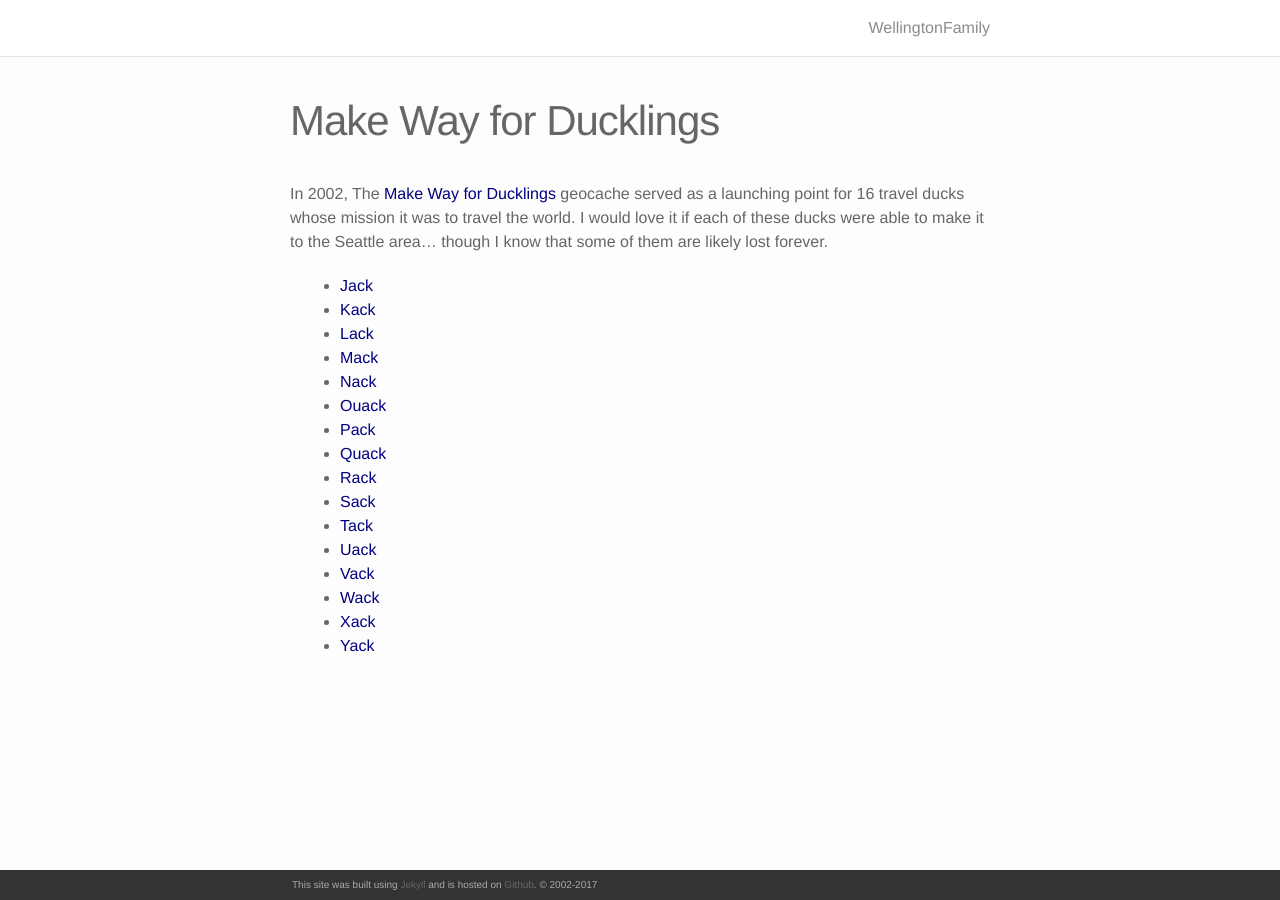
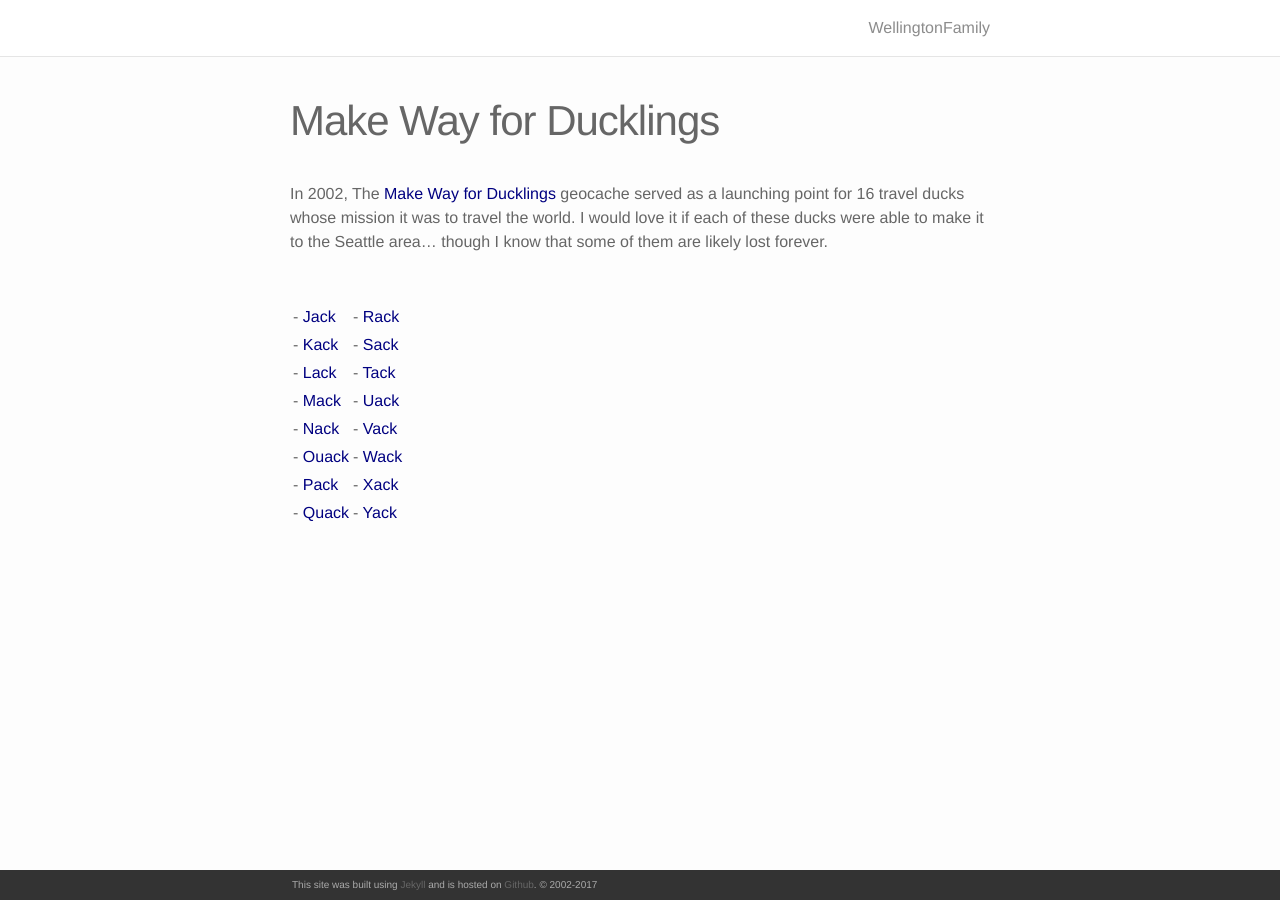
Before and after one commit to WellingtonFamily/wellingtonfamily.github.com, a Jekyll site: the page built from _geocaching/make_way_for_ducklings.md, in a window 1280 px wide. Built offline with Jekyll 4.4.1, drawn with Linux system fonts in a browser that asks for light colours; nearby versions of some CDN libraries.

```diff
--- a/_config.yml
+++ b/_config.yml
@@ -19,23 +19,34 @@ markdown: kramdown
 # paginate: 15
 # paginate_path: "/blog/page:num/"
 
+plugins: [jekyll-paginate]
 
 collections:
   maria:
     output: true
     permalink: /maria/:path/
-
   tori:
     output: true
     permalink: /tori/:path/
-
   geocaching:
     output: true
     permalink: /geocaching/:path/
-
+  knives:
+    output: true
+    permalink: /bill/knives/:path/
   temp:
     output: true
     permalink: /temp/:path/
 
+defaults:
+  - scope:
+      path: ""
+      type: ""
+    values:
+      layout: "page"
 
-plugins: [jekyll-paginate]
+  - scope:
+      path: ""
+      type: "knives"
+    values:
+      layout: "page"
--- a/_geocaching/make_way_for_ducklings.md
+++ b/_geocaching/make_way_for_ducklings.md
@@ -5,19 +5,14 @@ title: "Make Way for Ducklings"
 
 In 2002, The [Make Way for Ducklings](https://www.geocaching.com/geocache/GC4399_make-way-for-ducklings) geocache served as a launching point for 16 travel ducks whose mission it was to travel the world.  I would love it if each of these ducks were able to make it to the Seattle area... though I know that some of them are likely lost forever.
 
-- [Jack](https://www.geocaching.com/track/details.aspx?id=8348)
-- [Kack](https://www.geocaching.com/track/details.aspx?id=11193)
-- [Lack](https://www.geocaching.com/track/details.aspx?id=10229)
-- [Mack](https://www.geocaching.com/track/details.aspx?id=7161)
-- [Nack](https://www.geocaching.com/track/details.aspx?id=7101)
-- [Ouack](https://www.geocaching.com/track/details.aspx?id=7211)
-- [Pack](https://www.geocaching.com/track/details.aspx?id=9301)
-- [Quack](https://www.geocaching.com/track/details.aspx?id=8875)
-- [Rack](https://www.geocaching.com/track/details.aspx?id=6776)
-- [Sack](https://www.geocaching.com/track/details.aspx?id=7588)
-- [Tack](https://www.geocaching.com/track/details.aspx?id=9334)
-- [Uack](https://www.geocaching.com/track/details.aspx?id=6904)
-- [Vack](https://www.geocaching.com/track/details.aspx?id=10216)
-- [Wack](https://www.geocaching.com/track/details.aspx?id=8838)
-- [Xack](https://www.geocaching.com/track/details.aspx?id=7961)
-- [Yack](https://www.geocaching.com/track/details.aspx?id=6622)
+|                                                                    |                                                                    |
+|====================================================================|====================================================================|
+| - [Jack](https://www.geocaching.com/track/details.aspx?id=8348)    | - [Rack](https://www.geocaching.com/track/details.aspx?id=6776)    |
+| - [Kack](https://www.geocaching.com/track/details.aspx?id=11193)   | - [Sack](https://www.geocaching.com/track/details.aspx?id=7588)    |
+| - [Lack](https://www.geocaching.com/track/details.aspx?id=10229)   | - [Tack](https://www.geocaching.com/track/details.aspx?id=9334)    |
+| - [Mack](https://www.geocaching.com/track/details.aspx?id=7161)    | - [Uack](https://www.geocaching.com/track/details.aspx?id=6904)    |
+| - [Nack](https://www.geocaching.com/track/details.aspx?id=7101)    | - [Vack](https://www.geocaching.com/track/details.aspx?id=10216)   |
+| - [Ouack](https://www.geocaching.com/track/details.aspx?id=7211)   | - [Wack](https://www.geocaching.com/track/details.aspx?id=8838)    |
+| - [Pack](https://www.geocaching.com/track/details.aspx?id=9301)    | - [Xack](https://www.geocaching.com/track/details.aspx?id=7961)    |
+| - [Quack](https://www.geocaching.com/track/details.aspx?id=8875)   | - [Yack](https://www.geocaching.com/track/details.aspx?id=6622)    |
+|--------------------------------------------------------------------|--------------------------------------------------------------------|
```
Also changed, not shown: _knives/delica.md (added, +11 -0 lines), _knives/harpy.md (added, +5 -0 lines), _knives/mariner.md (added, +9 -0 lines), _knives/native5.md (added, +8 -0 lines), _knives/offshore.md (added, +5 -0 lines), maria.md (line endings or trailing spaces), tori.md (line endings or trailing spaces).
